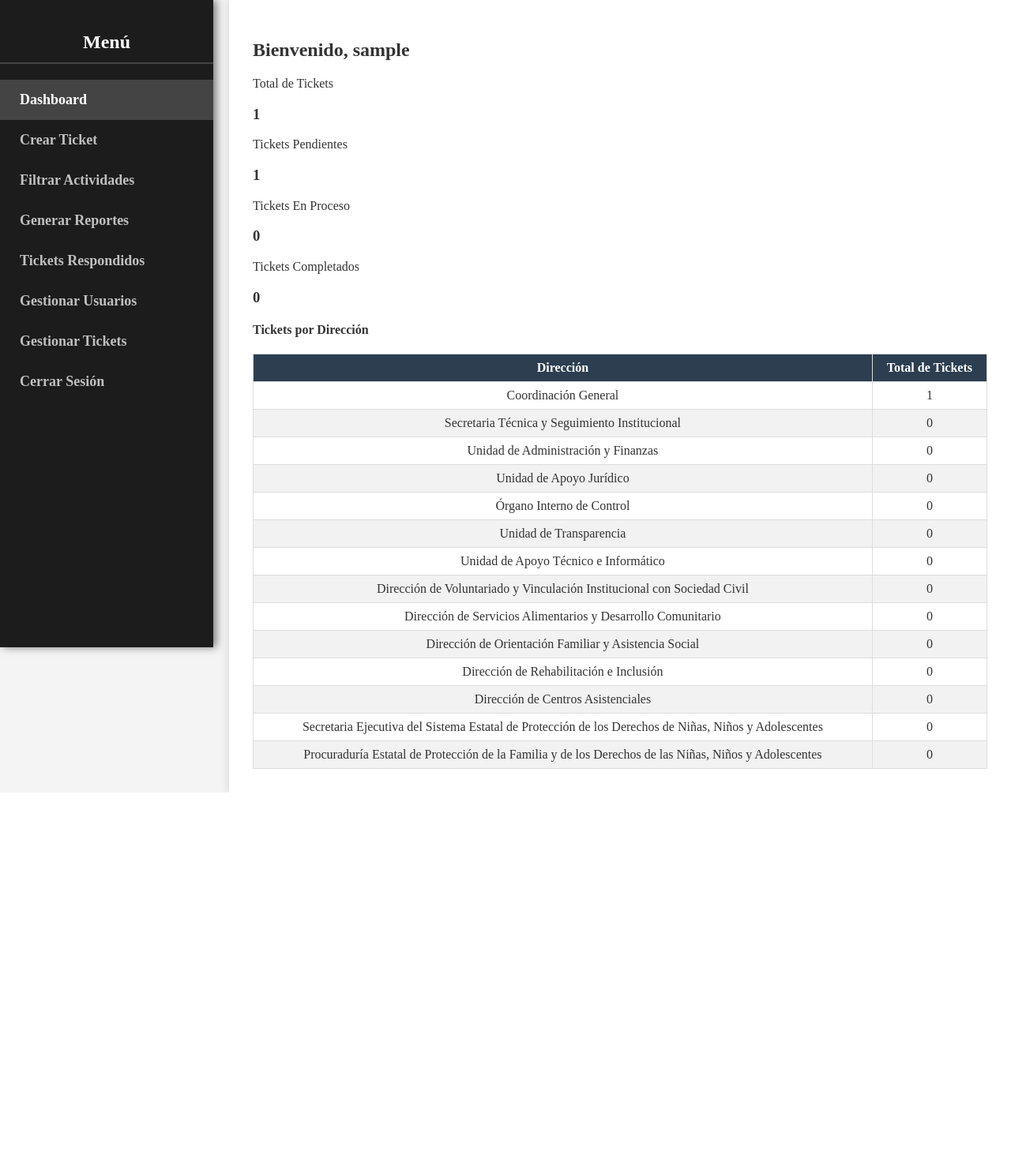
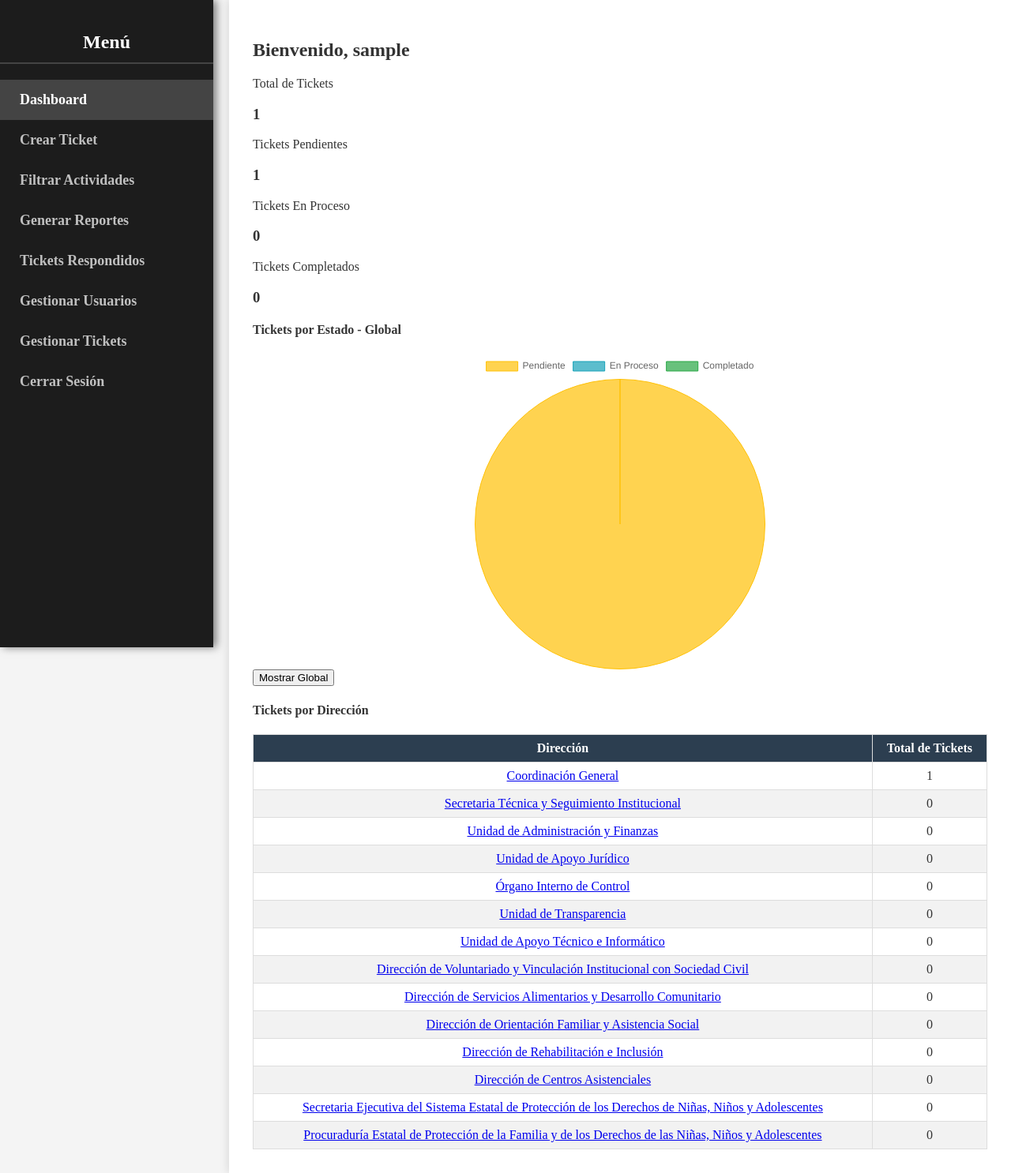
Before and after one commit to CapiLez/Proyecto_Acuerdos_Inst, a Django app: page /gestion/dashboard/ in a window 1280 px wide. Shown: the whole page at 79% size. Before the commit the page ends 1004 px from the top, so only its background shows below. Run offline with Django 5.2, Linux system fonts and the light colour scheme; a user stored in the database is signed in; tables that the repository leaves empty hold one stand-in row (values such as "Sample post").

Commit message:
Detalles en dashboard y Graficas

```diff
--- a/gestion/templates/dashboard.html
+++ b/gestion/templates/dashboard.html
@@ -3,8 +3,8 @@
 {% block content %}
 <div class="container mt-4">
     <h2 class="text-center">Bienvenido, {{ request.user.username }}</h2>
-
-    <div class="row justify-content-center">
+    <div class="row">
+        <!-- Columna de Tarjetas de Resumen -->
         <div class="col-md-6">
             <div class="card text-white bg-primary mb-3">
                 <div class="card-header">Total de Tickets</div>
@@ -31,9 +31,19 @@
                 </div>
             </div>
         </div>
+        <!-- Columna de Gráfica -->
+        <div class="col-md-6">
+            <h4 class="text-center" id="chartTitle">Tickets por Estado - Global</h4>
+            <div class="chart-container">
+                <canvas id="ticketsChart"></canvas>
+            </div>
+            <div class="text-center mt-3">
+                <button class="btn btn-secondary" onclick="loadGlobalData()">Mostrar Global</button>
+            </div>
+        </div>
     </div>
 
-    <!-- Mostrar tickets por dirección -->
+    <!-- Tabla de Tickets por Dirección -->
     <div class="row justify-content-center mt-5">
         <div class="col-md-8">
             <h4 class="text-center">Tickets por Dirección</h4>
@@ -47,7 +57,11 @@
                 <tbody>
                     {% for direccion, cantidad in direcciones_tickets.items %}
                     <tr>
-                        <td>{{ direccion }}</td>
+                        <td>
+                            <a href="#" onclick="loadDireccionData('{{ direccion }}'); return false;">
+                                {{ direccion }}
+                            </a>
+                        </td>
                         <td>{{ cantidad }}</td>
                     </tr>
                     {% endfor %}
@@ -63,25 +77,90 @@
         border-collapse: collapse;
         margin-top: 20px;
     }
-
     .styled-table th, .styled-table td {
         border: 1px solid #ddd;
         padding: 8px;
         text-align: center;
     }
-
     .styled-table th {
         background-color: #2c3e50;
         color: white;
     }
-
     .styled-table tr:nth-child(even) {
         background-color: #f2f2f2;
     }
-
     .styled-table tr:hover {
         background-color: #ddd;
     }
+    /* Contenedor responsivo para la gráfica */
+    .chart-container {
+        position: relative;
+        width: 100%;
+        height: 50vh; /* Ajusta la altura según tus necesidades */
+    }
 </style>
 
+<!-- Incluir Chart.js desde CDN -->
+<script src="https://cdn.jsdelivr.net/npm/chart.js"></script>
+<script>
+document.addEventListener("DOMContentLoaded", function() {
+    // Convertir los valores a números
+    var globalData = {
+        pendiente: parseInt('{{ tickets_pendientes|default:"0" }}', 10),
+        en_proceso: parseInt('{{ tickets_en_proceso|default:"0" }}', 10),
+        completado: parseInt('{{ tickets_completados|default:"0" }}', 10)
+    };
+
+    var ctx = document.getElementById('ticketsChart').getContext('2d');
+    var ticketsChart = new Chart(ctx, {
+        type: 'pie',
+        data: {
+            labels: ['Pendiente', 'En Proceso', 'Completado'],
+            datasets: [{
+                label: 'Tickets por Estado',
+                data: [globalData.pendiente, globalData.en_proceso, globalData.completado],
+                backgroundColor: [
+                    'rgba(255, 193, 7, 0.7)',
+                    'rgba(23, 162, 184, 0.7)',
+                    'rgba(40, 167, 69, 0.7)'
+                ],
+                borderColor: [
+                    'rgba(255, 193, 7, 1)',
+                    'rgba(23, 162, 184, 1)',
+                    'rgba(40, 167, 69, 1)'
+                ],
+                borderWidth: 1
+            }]
+        },
+        options: {
+            responsive: true,
+            maintainAspectRatio: false
+        }
+    });
+
+    window.updateChart = function(data) {
+        ticketsChart.data.datasets[0].data = [data.pendiente, data.en_proceso, data.completado];
+        ticketsChart.update();
+    };
+
+    window.loadGlobalData = function() {
+        document.getElementById("chartTitle").innerText = "Tickets por Estado - Global";
+        updateChart(globalData);
+    };
+
+    window.loadDireccionData = function(direccion) {
+        document.getElementById("chartTitle").innerText = "Tickets por Estado - " + direccion;
+        fetch("{% url 'obtener_tickets_por_direccion' %}?direccion=" + encodeURIComponent(direccion))
+            .then(response => response.json())
+            .then(data => {
+                // Se espera que 'data' tenga la estructura: { pendiente: X, en_proceso: Y, completado: Z }
+                updateChart(data);
+            })
+            .catch(error => {
+                console.error("Error al obtener datos por dirección:", error);
+                alert("No se pudieron cargar los datos para la dirección: " + direccion);
+            });
+    };
+});
+</script>
 {% endblock %}
--- a/gestion/urls.py
+++ b/gestion/urls.py
@@ -19,5 +19,6 @@ urlpatterns = [
     path("gestionar-tickets/", gestionar_tickets_view, name="gestionar_tickets"),
     path("editar-ticket/<int:ticket_id>/", editar_ticket_view, name="editar_ticket"),
     path("eliminar-ticket/<int:ticket_id>/", eliminar_ticket_view, name="eliminar_ticket"),
+    path('obtener_tickets_por_direccion/', views.obtener_tickets_por_direccion_view, name='obtener_tickets_por_direccion'),
 
 ]
--- a/gestion/views.py
+++ b/gestion/views.py
@@ -1,3 +1,4 @@
+from django.http import JsonResponse
 from django.shortcuts import get_object_or_404, render, redirect
 from django.contrib.auth import authenticate, login, logout
 from django.contrib import messages
@@ -300,3 +301,14 @@ def eliminar_ticket_view(request, ticket_id):
         return redirect("gestionar_tickets")  # Redirige a la página de gestión de tickets
 
     return render(request, "pages/eliminar_ticket.html", {"ticket": ticket})
+
+@login_required
+def obtener_tickets_por_direccion_view(request):
+    direccion = request.GET.get('direccion')
+    # Filtrar tickets para la dirección dada y calcular los totales según el estado.
+    data = {
+        "pendiente": Ticket.objects.filter(usuario_asignado__direccion=direccion, estado="pendiente").count(),
+        "en_proceso": Ticket.objects.filter(usuario_asignado__direccion=direccion, estado="en_progreso").count(),
+        "completado": Ticket.objects.filter(usuario_asignado__direccion=direccion, estado="completado").count(),
+    }
+    return JsonResponse(data)
```
Also changed, not shown: gestion/templates/pages/gestionar_tickets.html (+19 -9 lines).
